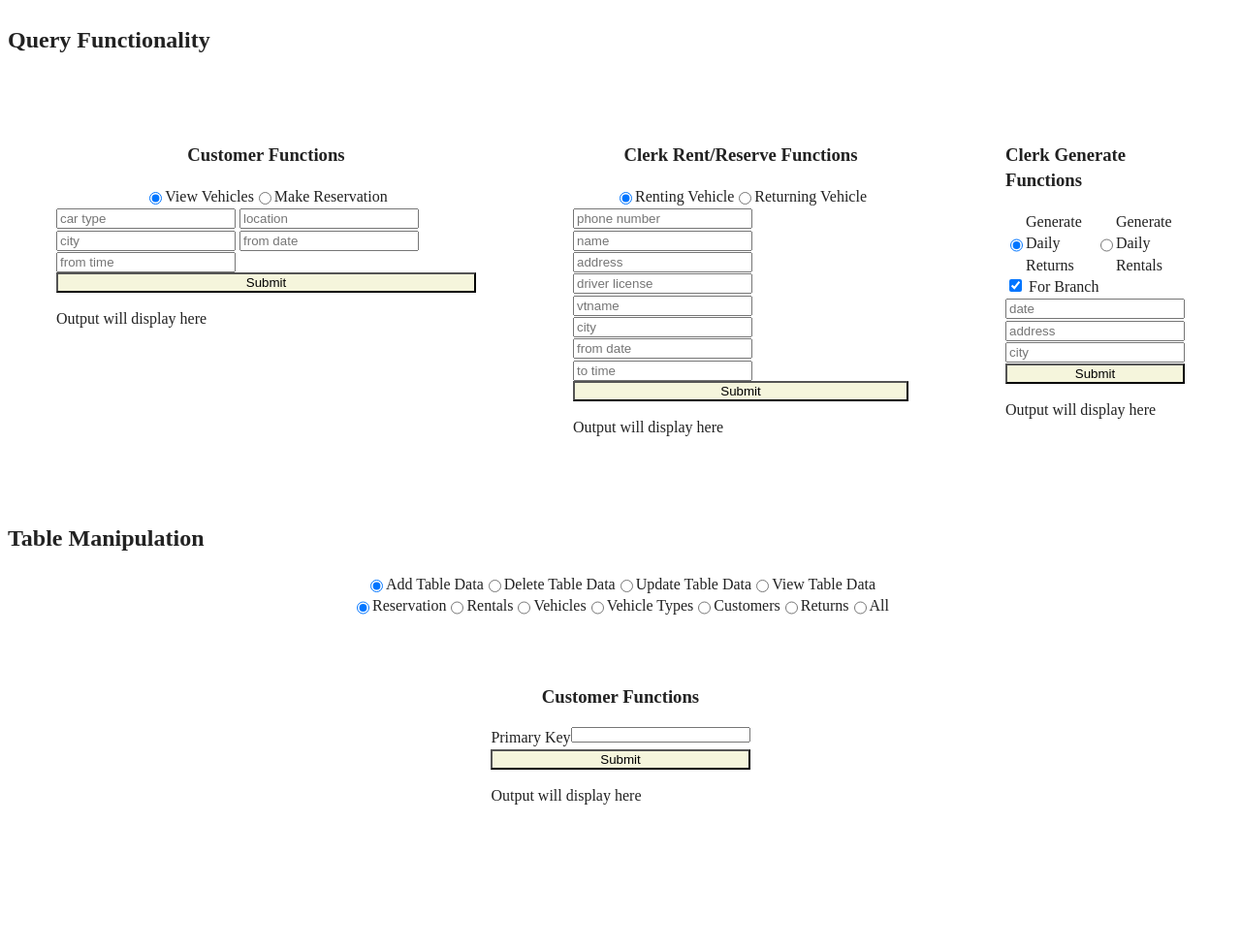
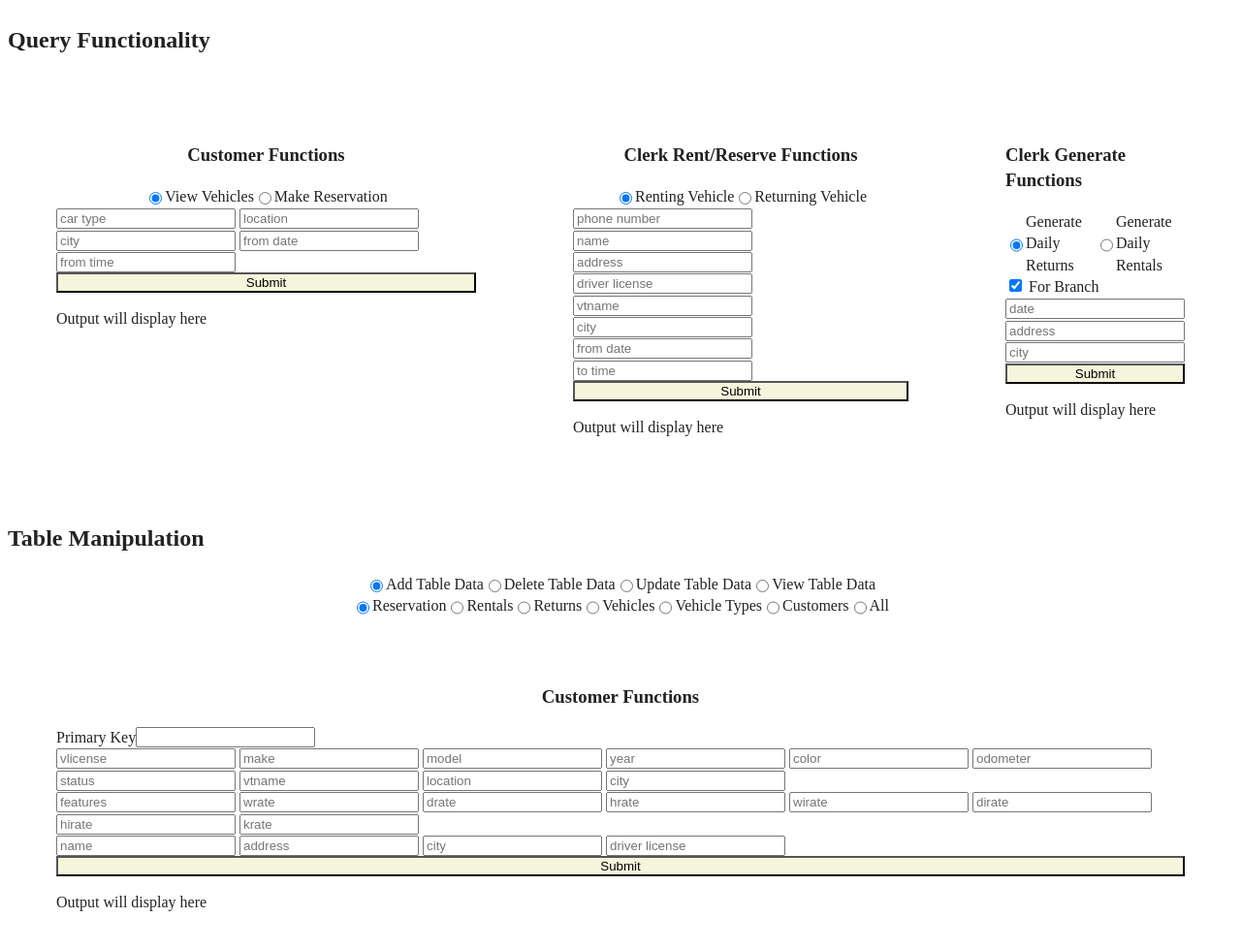
Before and after one commit to jarhun88/304DatabaseProject, a plain HTML site: page index.html in a window 1280 px wide. Shown: the part 91-1070 px from the top of the page at 97% size. Before the commit the page ends 997 px from the top, so only its background shows below. Drawn offline with nearby package versions, Linux system fonts and the light colour scheme.

Commit message:
added table add inputs for each table

```diff
--- a/index.html
+++ b/index.html
@@ -134,10 +134,10 @@
     <form class="radio-form">
         <input id="reservation" type="radio" name="input" checked> Reservation
         <input id="rentals" type="radio" name="input"> Rentals
+        <input id="returns" type="radio" name="input"> Returns
         <input id="vehicles" type="radio" name="input"> Vehicles
         <input id="vehicleTypes" type="radio" name="input"> Vehicle Types
         <input id="customer" type="radio" name="input" value="male" > Customers
-        <input id="returns" type="radio" name="input"> Returns
         <input id="all" type="radio" name="input"> All
     </form>
 
@@ -148,8 +148,39 @@
           </div>
 
           <div class="primary-key" id="primary-key">
-            <div id="pk-title">Primary Key</div>
-            <input class="key-input" type="text" id="pk-input">
+            <div class="key-input" id="pk-title">Primary Key</div>
+            <input type="text" id="pk-input">
+          </div>
+
+          <div class="input-box" id="vehicles">
+            <input type="text" id="pk-input" placeholder="vlicense">
+            <input type="text" id="pk-input" placeholder="make">
+            <input type="text" id="pk-input" placeholder="model">
+            <input type="text" id="pk-input" placeholder="year">
+            <input type="text" id="pk-input" placeholder="color">
+            <input type="text" id="pk-input" placeholder="odometer">
+            <input type="text" id="pk-input" placeholder="status">
+            <input type="text" id="pk-input" placeholder="vtname">
+            <input type="text" id="pk-input" placeholder="location">
+            <input type="text" id="pk-input" placeholder="city">
+          </div>
+
+          <div class="input-box" id="vehicle-type">
+            <input type="text" id="pk-input" placeholder="features">
+            <input type="text" id="pk-input" placeholder="wrate">
+            <input type="text" id="pk-input" placeholder="drate">
+            <input type="text" id="pk-input" placeholder="hrate">
+            <input type="text" id="pk-input" placeholder="wirate">
+            <input type="text" id="pk-input" placeholder="dirate">
+            <input type="text" id="pk-input" placeholder="hirate">
+            <input type="text" id="pk-input" placeholder="krate">
+          </div>
+
+          <div class="input-box" id="customers">
+            <input type="text" id="mr-name" placeholder="name">
+            <input type="text" id="mr-address" placeholder="address">
+            <input type="text" id="mr-city" placeholder="city">
+            <input type="text" id="mr-driver-license" placeholder="driver license">
           </div>
 
           <button class="button" id="customer-button" type="button">Submit</button>
```
Also changed, not shown: request.js (deleted, +0 -9 lines).
